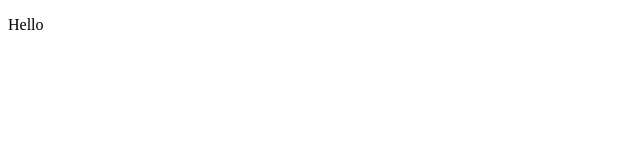
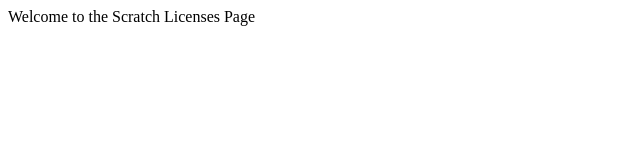
Before and after one commit to likeIcare2022/likeIcare2022.github.io, a plain HTML site: page index.html in a window 1280 px wide. Shown: the whole page, without its empty margins (0-640 px from the left). Drawn offline with Linux system fonts and the light colour scheme.

Commit message:
Update index.html

```diff
--- a/index.html
+++ b/index.html
@@ -1,6 +1,8 @@
 <!DOCTYPE html>
 <html>
     <body>
-        <p>Hello</p>
+        <header>
+            Welcome to the Scratch Licenses Page
+        </header>
     </body>
 </html>
```
